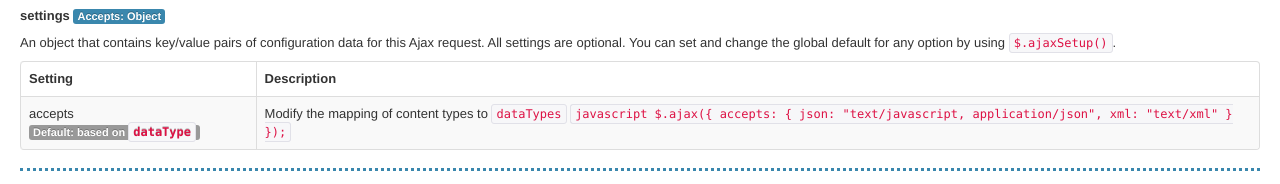
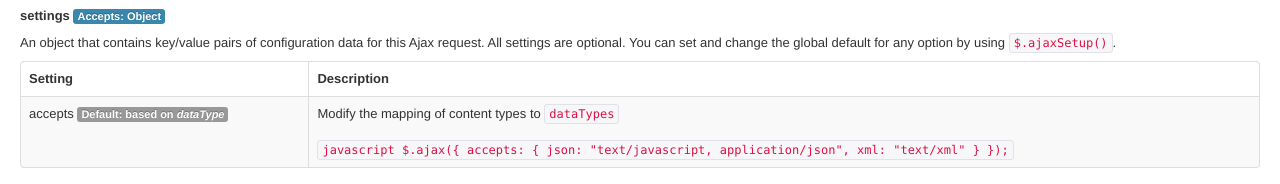
Before and after one commit to eliperelman/jqueryref, a plain HTML site: page jQuery.ajax.html in a window 1280 px wide. Shown: the part 258-442 px from the top of the page. Drawn offline with nearby package versions, Linux system fonts and the light colour scheme.

Commit message:
Deploying source to GitHub Pages

```diff
--- a/jQuery.ajax.html
+++ b/jQuery.ajax.html
@@ -79,11 +79,11 @@
             <td>
                 accepts
 
-                <span class="label">Default: based on <code>dataType</code></span>
+                <span class="label">Default: based on <em>dataType</em></span>
             </td>
             <td>
 
-Modify the mapping of content types to <code>dataTypes</code>
+                Modify the mapping of content types to <code>dataTypes</code><br/><br/>
 
 <code>javascript
 $.ajax({
```
Also changed, not shown: partial/jQuery.ajax.html (+2 -2 lines).
